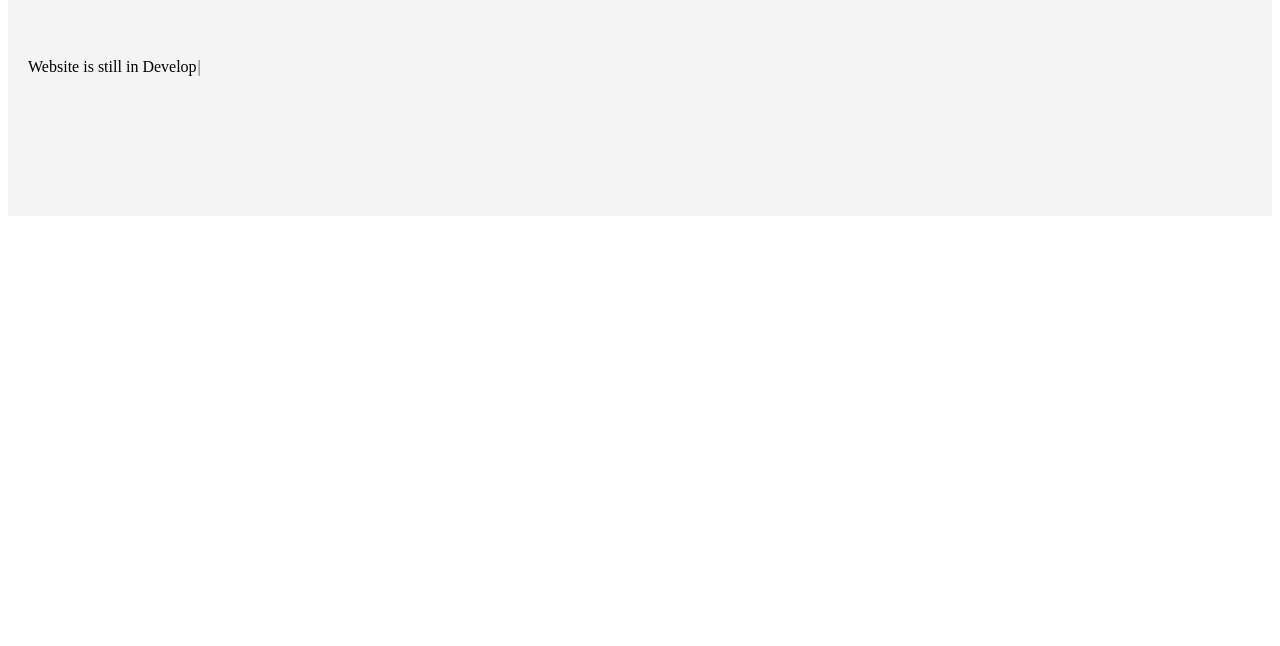
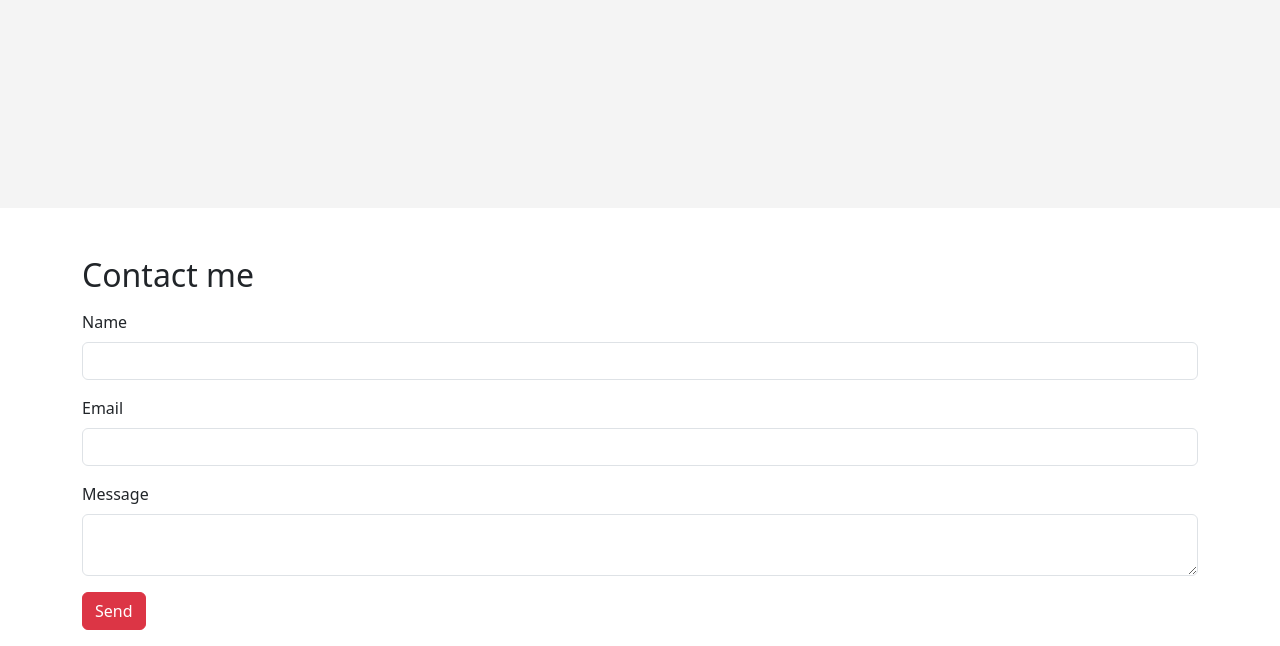
Before and after one commit to G33kfleek/react-portfolio-site, a React (Create React App) app: page / in a window 1280 px wide. Shown: the part 992-1638 px from the top of the page. Before the commit the page ends 1216 px from the top, so only its background shows below. Built offline with nearby package versions, Linux system fonts and the light colour scheme.

Commit message:
3 files modified, 1 added

```diff
--- a/package.json
+++ b/package.json
@@ -4,13 +4,15 @@
   "private": true,
   "dependencies": {
     "@babel/runtime": "7.21.5",
+    "@popperjs/core": "^2.11.8",
+    "bootstrap": "^5.3.1",
     "core-js-pure": "3.30.2",
     "prop-types": "15.8.1",
     "react": "18.2.0",
     "react-avatar": "5.0.3",
     "react-dom": "18.2.0",
     "react-icons": "4.8.0",
-    "react-router-dom": "^6.11.2",
+    "react-router-dom": "6.11.2",
     "react-scroll": "1.8.9",
     "react-sidebar": "3.0.2",
     "react-spring": "9.7.1",
--- /dev/null
+++ b/src/components/ContactForm.js
@@ -0,0 +1,68 @@
+import React, { useState } from 'react';
+
+const ContactForm = () => {
+  const [formStatus, setFormStatus] = useState('Send');
+  const [isSubmitted, setIsSubmitted] = useState(false);
+
+  const onSubmit = async (e) => {
+    e.preventDefault();
+    setFormStatus('Submitting...');
+    const { name, email, message } = e.target.elements;
+
+    try {
+      // You can add your API call or submission logic here
+      // For demonstration purposes, I'm using a setTimeout to simulate an asynchronous operation
+      await new Promise((resolve) => setTimeout(resolve, 1000));
+
+      let conFom = {
+        name: name.value,
+        email: email.value,
+        message: message.value,
+      };
+
+      console.log(conFom);
+      setIsSubmitted(true);
+      setFormStatus('Submitted!');
+    } catch (error) {
+      console.error('Error submitting form:', error);
+      setFormStatus('Error!');
+    }
+  };
+
+  return (
+    <div className="container mt-5">
+      <h2 className="mb-3">Contact me</h2>
+      {!isSubmitted ? (
+        <form onSubmit={onSubmit}>
+          <div className="mb-3">
+            <label className="form-label" htmlFor="name">
+              Name
+            </label>
+            <input className="form-control" type="text" id="name" required />
+          </div>
+          <div className="mb-3">
+            <label className="form-label" htmlFor="email">
+              Email
+            </label>
+            <input className="form-control" type="email" id="email" required />
+          </div>
+          <div className="mb-3">
+            <label className="form-label" htmlFor="message">
+              Message
+            </label>
+            <textarea className="form-control" id="message" required />
+          </div>
+          <button className="btn btn-danger" type="submit">
+            {formStatus}
+          </button>
+        </form>
+      ) : (
+        <div className="alert alert-success mt-3" role="alert">
+          Thank you for your message! We will get back to you soon.
+        </div>
+      )}
+    </div>
+  );
+};
+
+export default ContactForm;
--- a/src/index.js
+++ b/src/index.js
@@ -1,6 +1,6 @@
 import React, { StrictMode } from 'react';
 import { createRoot } from 'react-dom/client';
-
+import 'bootstrap/dist/css/bootstrap.min.css'; // Import Bootstrap CSS
 import App from './App';
 
 const rootElement = document.getElementById('root');
--- a/src/pages/LandingPage.js
+++ b/src/pages/LandingPage.js
@@ -3,6 +3,7 @@
 import '../stylesheets/GeekAnimation.css';
 import ScrollToTopButton from '../components/ScrollToTopButton';
 import SideNavigation from '../components/SideNav';
+import ContactForm from '../components/ContactForm';
 import DefButton from '../components/DefaultButton';
 import { useSpring, animated } from 'react-spring';
 import Typewriter from 'typewriter-effect';
@@ -82,6 +83,7 @@
             </div>
           </Element>
         </div>
+        <ContactForm/>
         <ScrollToTopButton />
       </animated.div>
     </div>
```
